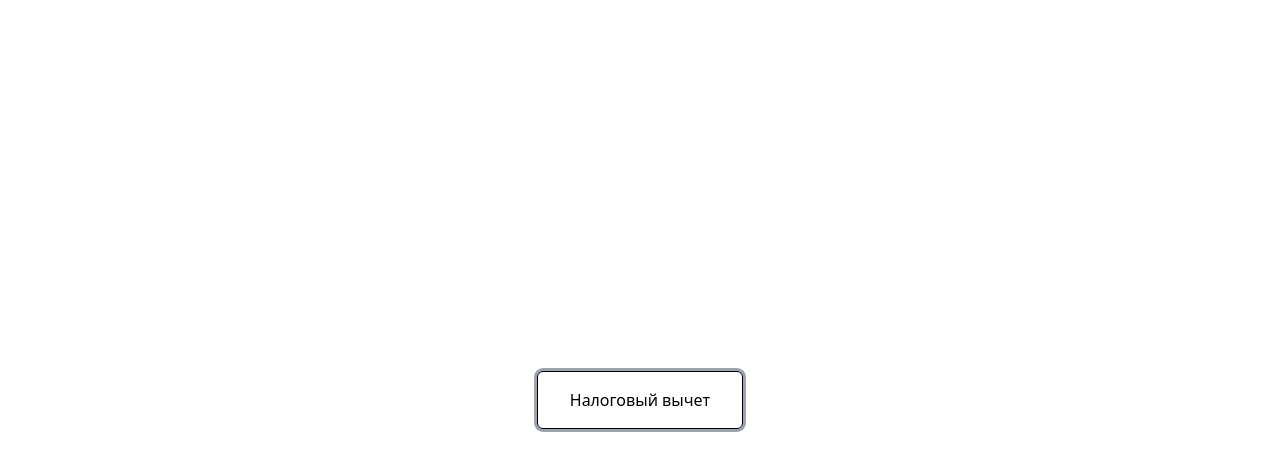
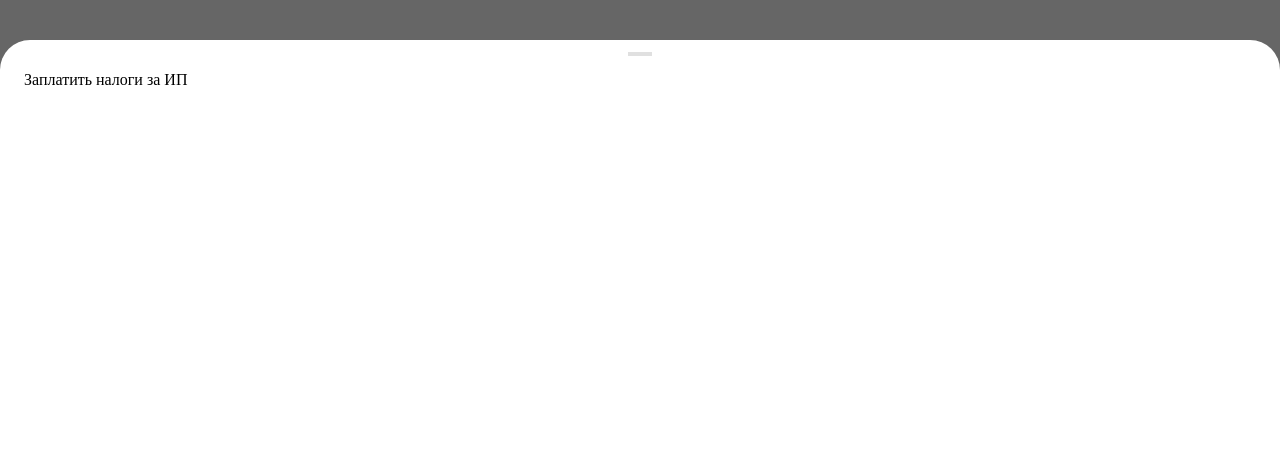
Before and after one commit to Alibek-dev/calculate-tax-ip, a Vue app: page / in a window 1280 px wide. Both pictures are taken after a click on the button "Налоговый вычет". Shown: the top 470 px of the page. Built offline with nearby package versions, Linux system fonts and the light colour scheme; a web font is replaced by a local one.

Commit message:
added backdrop dialog

```diff
--- a/index.html
+++ b/index.html
@@ -2,11 +2,10 @@
 <html lang="en">
   <head>
     <meta charset="UTF-8">
-    <link rel="icon" href="/favicon.ico">
     <meta name="viewport" content="width=device-width, initial-scale=1.0">
-    <title>Vite App</title>
+    <title>calculate tax</title>
   </head>
-  <body>
+  <body class="family-cuprum">
     <div id="app"></div>
     <script type="module" src="/src/main.ts"></script>
   </body>
--- a/package.json
+++ b/package.json
@@ -14,6 +14,7 @@
   },
   "dependencies": {
     "pinia": "^2.1.7",
+    "sass": "^1.70.0",
     "vite-plugin-checker": "^0.6.2",
     "vue": "^3.3.11",
     "vue-router": "^4.2.5"
--- a/src/assets/styles/fonts.css
+++ b/src/assets/styles/fonts.css
@@ -1,12 +1,12 @@
 @font-face {
-    font-family: Cuprum;
+    font-family: "Cuprum";
     font-weight: 400;
     font-style: normal;
     src: url("@/assets/fonts/Cuprum-VariableFont_wght.ttf")
 }
 
 @font-face {
-    font-family: Cuprum;
+    font-family: "Cuprum";
     font-weight: 400;
     font-style: italic;
     src: url("@/assets/fonts/Cuprum-Italic-VariableFont_wght.ttf")
--- a/src/assets/styles/main.css
+++ b/src/assets/styles/main.css
@@ -3,3 +3,7 @@
 @tailwind base;
 @tailwind components;
 @tailwind utilities;
+
+.family-cuprum {
+    font-family: Cuprum, serif;
+}
--- a/src/components/layouts/MainLayout.vue
+++ b/src/components/layouts/MainLayout.vue
@@ -3,7 +3,7 @@
 </script>
 
 <template>
-  <main class="mx-4 flex justify-center items-center h-[100vh]">
+  <main class="flex justify-center items-center h-[100vh] relative">
     <router-view />
   </main>
 </template>
--- a/src/components/ui/CtiButton.vue
+++ b/src/components/ui/CtiButton.vue
@@ -14,7 +14,7 @@ defineProps({
 <template>
   <button
     type="button"
-    class="rounded-md shadow text-center py-4 px-8 focus:ring focus:ring-gray-400 transition-colors"
+    class="rounded-md shadow text-base italic text-center py-4 px-8 focus:ring focus:ring-gray-400 transition-colors"
     :class="{
       'bg-black text-white': !disabled && !secondary,
       'bg-white border-2 shadow-none text-zinc-400': disabled,
--- /dev/null
+++ b/src/components/ui/CtiDropDownModal.vue
@@ -0,0 +1,55 @@
+<script setup lang="ts">
+import {ref} from "vue";
+
+const isShow = ref(false)
+const backdropShow = ref(false)
+
+const showDialog = () => {
+  isShow.value = true
+  setTimeout(() => backdropShow.value = true, 100)
+}
+
+const closeDialog = () => {
+  backdropShow.value = false
+  setTimeout(() => isShow.value = false, 300)
+}
+
+defineExpose({
+  showDialog,
+})
+</script>
+
+<template>
+  <transition
+    enter-from-class="opacity-0"
+    enter-active-class="ease-in duration-150"
+    enter-to-class="opacity-100"
+    leave-from-class="opacity-100"
+    leave-active-class="duration-150"
+    leave-to-class="opacity-0"
+  >
+    <div v-if="isShow" @click.stop="closeDialog" class="h-[100vh] w-full bg-graniteGray fixed z-10">
+      <transition
+        enter-from-class="translate-y-full"
+        enter-active-class="duration-300 ease-in"
+        enter-to-class="translate-y-0"
+        leave-from-class="translate-y-0"
+        leave-active-class="duration-300"
+        leave-to-class="translate-y-full"
+      >
+        <div v-if="backdropShow" class="bg-white h-[100vh] mt-10 z-50 rounded-t-[30px] px-6" @click.stop>
+          <div class="flex justify-center rounded-[2px] py-3">
+            <div class="bg-[#e0e0e0] w-6 h-1"></div>
+          </div>
+          <div class="flex justify-between items-start">
+            <div>Заплатить налоги за ИП</div>
+          </div>
+        </div>
+      </transition>
+    </div>
+  </transition>
+</template>
+
+<style lang="scss" scoped>
+
+</style>
--- a/src/views/HomeView.vue
+++ b/src/views/HomeView.vue
@@ -1,9 +1,15 @@
 <script setup lang="ts">
 import CtiButton from "@/components/ui/CtiButton.vue";
+import CtiDropDownModal from "@/components/ui/CtiDropDownModal.vue";
+import {ref} from "vue";
+
+const dialog = ref(null)
 </script>
 
 <template>
   <main>
-    <cti-button secondary>Налоговый вычет</cti-button>
+    <cti-button secondary @click="(dialog as any).showDialog()">Налоговый вычет</cti-button>
+
   </main>
+  <CtiDropDownModal ref="dialog" />
 </template>
--- a/tailwind.config.js
+++ b/tailwind.config.js
@@ -159,6 +159,8 @@ export default {
       fuchsia: colors.fuchsia,
       pink: colors.pink,
       rose: colors.rose,
+
+      graniteGray: "#666666"
     }),
     columns: {
       auto: 'auto',
@@ -302,24 +304,7 @@ export default {
     },
     fontFamily: {
       sans: [
-        'ui-sans-serif',
-        'system-ui',
-        'sans-serif',
-        '"Apple Color Emoji"',
-        '"Segoe UI Emoji"',
-        '"Segoe UI Symbol"',
-        '"Noto Color Emoji"',
-      ],
-      serif: ['ui-serif', 'Georgia', 'Cambria', '"Times New Roman"', 'Times', 'serif'],
-      mono: [
-        'ui-monospace',
-        'SFMono-Regular',
-        'Menlo',
-        'Monaco',
-        'Consolas',
-        '"Liberation Mono"',
-        '"Courier New"',
-        'monospace',
+        'Cup-rum',
       ],
     },
     fontSize: {
```
Also changed, not shown: 1 other file (tests, documents, lock files or other folders).
